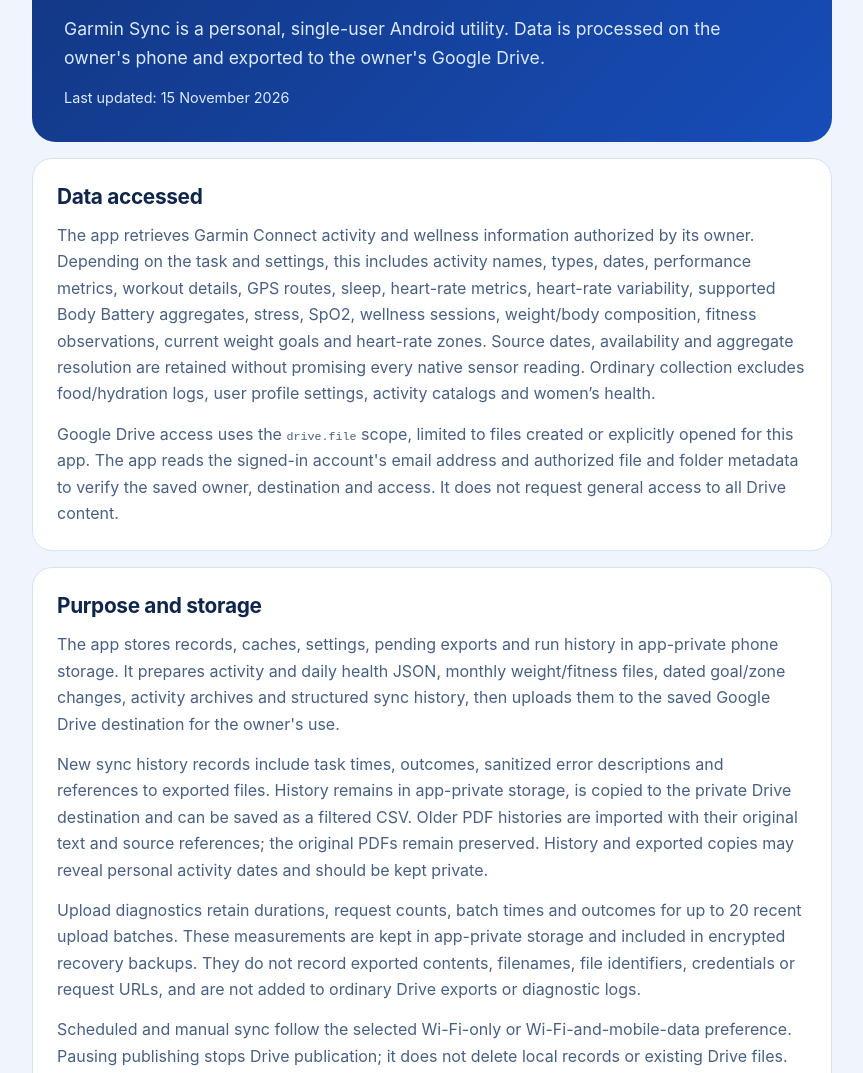
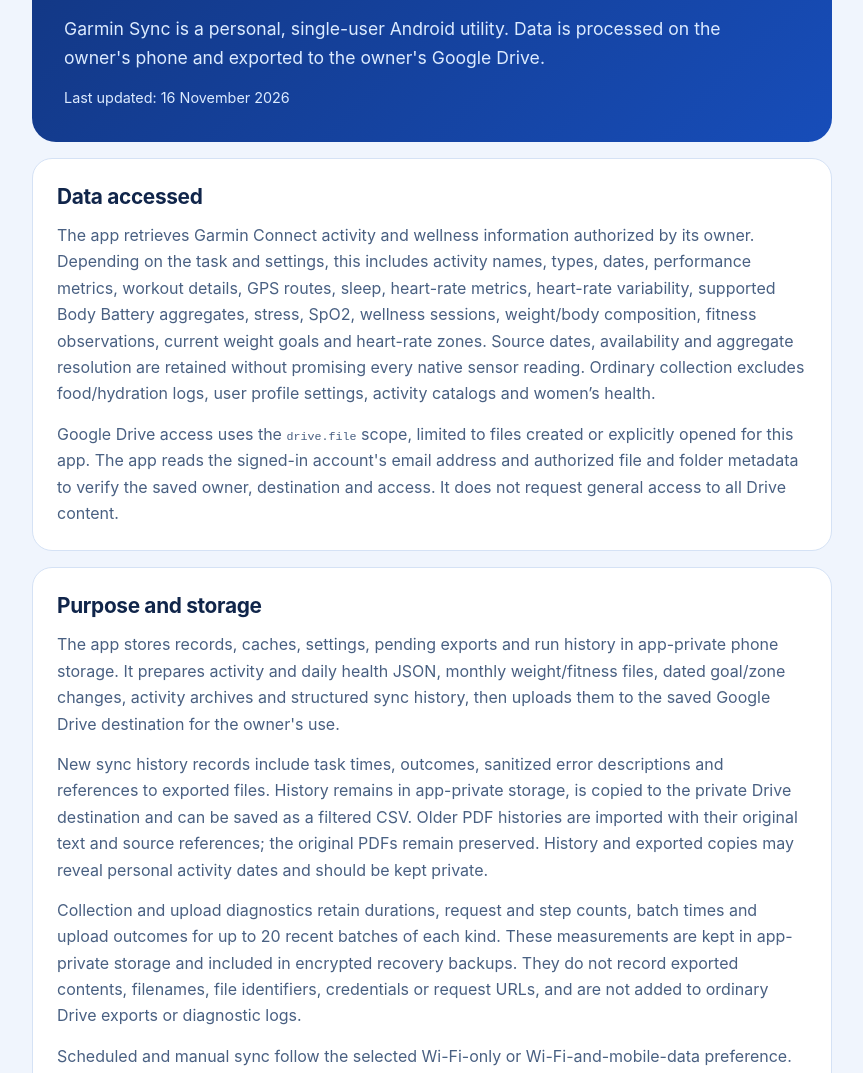
Before and after one commit to LachimB/garmin-sync-info, a plain HTML site: page privacy.html in a window 1280 px wide. Shown: the part 227-1300 px from the top of the page, without its empty margins (208-1071 px from the left). Drawn offline with Linux system fonts and the light colour scheme.

Commit message:
Describe background collection and private timing counters

```diff
--- a/privacy.html
+++ b/privacy.html
@@ -17,7 +17,7 @@
       <p class="eyebrow">Data and permissions</p>
       <h1>Privacy Policy</h1>
       <p class="lead">Garmin Sync is a personal, single-user Android utility. Data is processed on the owner's phone and exported to the owner's Google Drive.</p>
-      <p class="date">Last updated: <time datetime="2026-11-15">15 November 2026</time></p>
+      <p class="date">Last updated: <time datetime="2026-11-16">16 November 2026</time></p>
     </header>
     <main id="content">
       <section class="card">
@@ -29,7 +29,7 @@
         <h2>Purpose and storage</h2>
         <p>The app stores records, caches, settings, pending exports and run history in app-private phone storage. It prepares activity and daily health JSON, monthly weight/fitness files, dated goal/zone changes, activity archives and structured sync history, then uploads them to the saved Google Drive destination for the owner's use.</p>
         <p>New sync history records include task times, outcomes, sanitized error descriptions and references to exported files. History remains in app-private storage, is copied to the private Drive destination and can be saved as a filtered CSV. Older PDF histories are imported with their original text and source references; the original PDFs remain preserved. History and exported copies may reveal personal activity dates and should be kept private.</p>
-        <p>Upload diagnostics retain durations, request counts, batch times and outcomes for up to 20 recent upload batches. These measurements are kept in app-private storage and included in encrypted recovery backups. They do not record exported contents, filenames, file identifiers, credentials or request URLs, and are not added to ordinary Drive exports or diagnostic logs.</p>
+        <p>Collection and upload diagnostics retain durations, request and step counts, batch times and upload outcomes for up to 20 recent batches of each kind. These measurements are kept in app-private storage and included in encrypted recovery backups. They do not record exported contents, filenames, file identifiers, credentials or request URLs, and are not added to ordinary Drive exports or diagnostic logs.</p>
         <p>Scheduled and manual sync follow the selected Wi-Fi-only or Wi-Fi-and-mobile-data preference. Pausing publishing stops Drive publication; it does not delete local records or existing Drive files.</p>
         <p>The app filters identifying JSON fields before export. This does not make the remaining data anonymous: activity names, dates, health metrics and GPS tracks may reveal personal details or sensitive locations. Exact downloaded originals retain all returned content, including identifiers and GPS, inside authenticated encryption. Explicit decrypted export produces sensitive plaintext that must be stored privately.</p>
       </section>
```
Also changed, not shown: index.html (+1 -1 lines).
